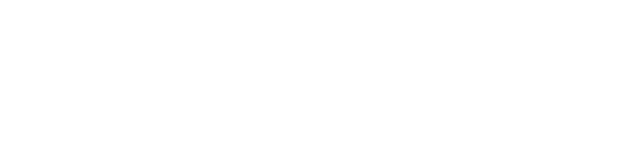
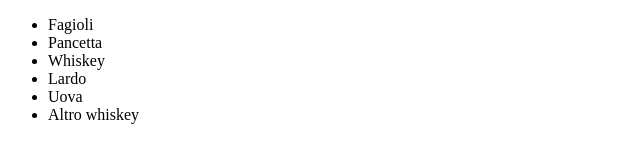
Before and after one commit to EmanueleBrusa/js-lista-spesa, a plain HTML site: page index.html in a window 1280 px wide. Shown: the whole page, without its empty margins (0-640 px from the left). Drawn offline with Linux system fonts and the light colour scheme.

Commit message:
esercizio completo

```diff
--- a/index.html
+++ b/index.html
@@ -4,10 +4,10 @@
     <meta charset="UTF-8">
     <meta http-equiv="X-UA-Compatible" content="IE=edge">
     <meta name="viewport" content="width=device-width, initial-scale=1.0">
-    <link rel="stylesheet" href="./js/script.js">
     <title>lista della spesa</title>
 </head>
 <body>
-
+    <ul id="shopping-list"></ul>
+    <script src="js/script.js"></script>
 </body>
 </html>
--- a/js/script.js
+++ b/js/script.js
@@ -0,0 +1,17 @@
+let listaSpesa = [
+    'Fagioli',
+    'Pancetta',
+    'Whiskey',
+    'Lardo',
+    'Uova',
+    'Altro whiskey'
+];
+
+let counter = 0;
+
+while (counter < listaSpesa.length) {
+    let listItem = document.createElement('li');
+    listItem.textContent = listaSpesa[counter];
+    document.getElementById('shopping-list').appendChild(listItem);
+    counter++
+}
```
